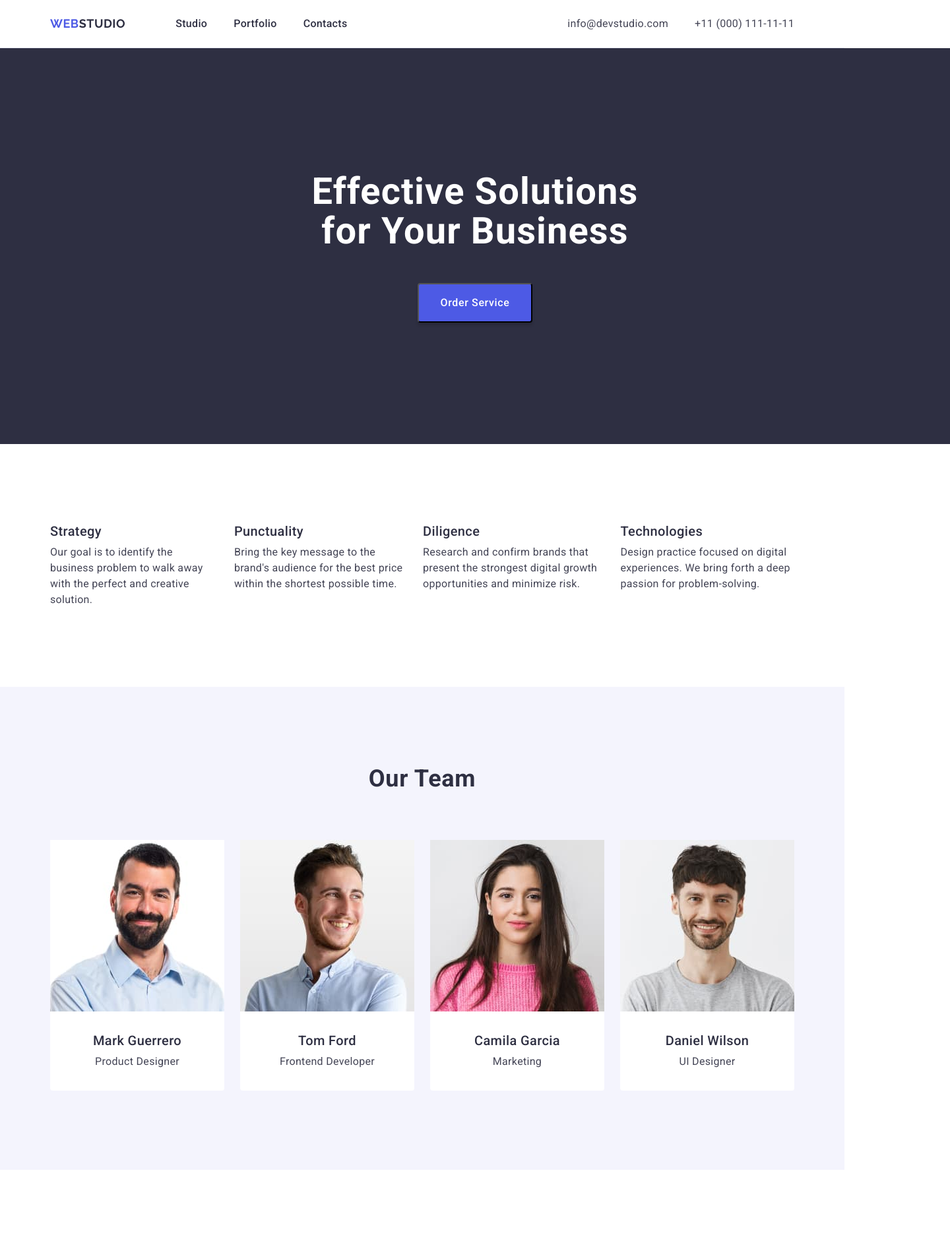
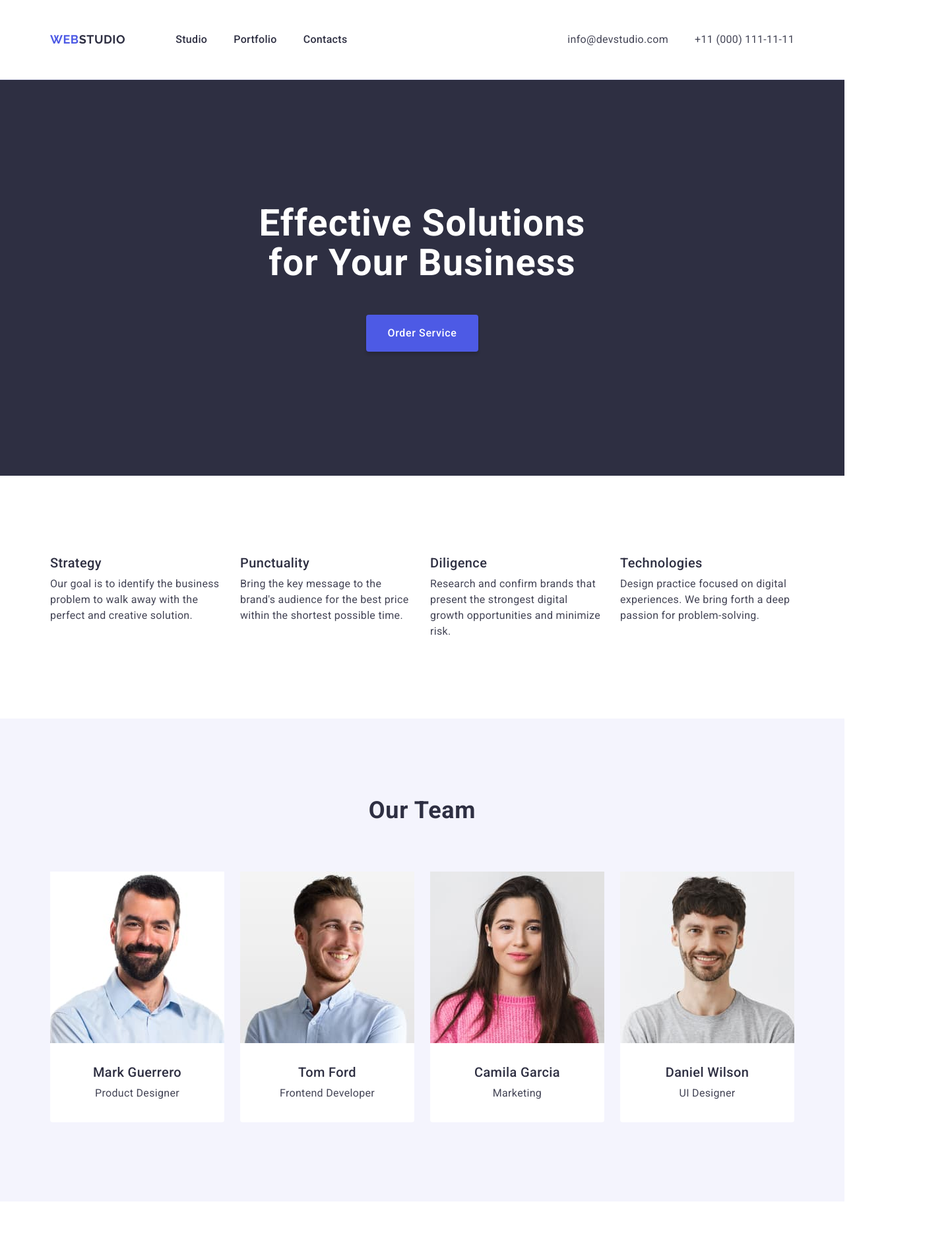
Before and after one commit to Nadiia1701/goit-markup-hw-03, a plain HTML site: page index.html in a window 1280 px wide. Shown: the top 1890 px of the page at 66% size, 1440 px wide, since content can reach past the window. Drawn offline with nearby package versions, Linux system fonts and the light colour scheme.

Commit message:
Summary2

```diff
--- a/css/style.css
+++ b/css/style.css
@@ -74,13 +74,13 @@ body {
 
 .menu {
     display: flex;
-    column-gap: 40px;
+    gap: 40px;
 }
 
 .contact {
     display: flex;
     align-items: center;
-    column-gap: 40px;
+    gap: 40px;
     font-style: normal
 }
 
@@ -97,6 +97,11 @@ body {
 
 .logo-span-one {
     color: #2E2F42;
+}
+
+.menu-item {
+    padding-top: 24px;
+    padding-bottom: 24px;
 }
 
 .menu-link {
@@ -129,16 +134,17 @@ body {
 
 .hero {
     background-color: #2E2F42;
-    width: 1440px;
     height: 600px;
+    padding-top: 188px;
+    padding-bottom: 188px;
 }
 
 .main-title {
-    width: 496px;
+    max-width: 496px;
+    margin-top: 0;
     margin-right: auto;
     margin-bottom: 48px;
     margin-left: auto;
-    padding-top: 188px;
     text-align: center;
     font-size: 56px;
     line-height: 1.07;
@@ -150,10 +156,13 @@ body {
     display: block;
     margin-right: auto;
     margin-left: auto;
+    min-width: 169px;
+    height: 56px;
+    border: none;
+    border-radius: 4px;
+    box-shadow: 0px 4px 4px 0px rgba(0, 0, 0, 0.15);
     padding: 16px 32px;
     gap: 10px;
-    border-radius: 4px;
-    box-shadow: 0px 4px 4px 0px rgba(0, 0, 0, 0.15);
     font-family: inherit;
     font-size: 16px;
     font-style: normal;
@@ -171,11 +180,11 @@ body {
 
 .benefits-list, .team-list {
     display: flex;
-    column-gap: 24px;
+    gap: 24px;
 }
 
 .benefits-list-item, .team-list-item {
-    width: ((100% - 3 * 24px) / 4);
+    width: calc((100% - 3 * 24px) / 4);
 }
 
 .benefits-list-title {
@@ -217,6 +226,7 @@ body {
 }
 
 .team-list-title, .portfolio-list-title {
+    margin-bottom: 8px;
     text-align: center;
     font-size: 20px;
     font-weight: 500;
@@ -225,11 +235,9 @@ body {
     color:#2E2F42;
 }
 
-.team-list-title {
-    margin-top: 32px;
-    margin-right: auto;
-    margin-bottom: 8px;
-    margin-left: auto;
+.team-container {
+    padding-top: 32px;
+    padding-bottom: 32px;
 }
 
 .team-list-text, .portfolio-list-text {
@@ -257,20 +265,19 @@ body {
 }
 
 .portfolio-list-item {
-    width: ((100% - 2 * 24px) / 3);
+    width: calc((100% - 2 * 24px) / 3);
 }
 
-.portfolio-list-title {
-    margin-top: 32px;
-    margin-bottom: 8px;
-}
-
-.portfolio-list-text {
-    margin-bottom: 32px;
+.portfolio-container {
+    padding: 32px 16px;
+    border: 1px solid #e7e9fc;
+    border-top: none;
 }
 
 .footer {
     background-color: #2E2F42;
+    padding-top: 100px;
+    padding-bottom: 100px;
 }
 
 .logo-span-two {
@@ -278,7 +285,8 @@ body {
 }
 
 .logo-footer {
-    margin-bottom: 17px;
+    display: inline-block;
+    margin-bottom: 16px;
 }
 
 .footer-text {
--- a/index.html
+++ b/index.html
@@ -54,7 +54,7 @@
       </div>
     </header>
     <main>
-      <section class="hero">
+      <section class="hero section">
         <div class="container">
           <h1 class="main-title">Effective Solutions for Your Business</h1>
           <button type="button" class="button">Order Service</button>
@@ -106,8 +106,10 @@
                 width="264"
                 height="260"
               />
+              <div class="team-container">
                 <h3 class="team-list-title">Mark Guerrero</h3>
                 <p class="team-list-text">Product Designer</p>
+              </div>
             </li>
             <li class="team-list-item">
               <img
@@ -116,8 +118,10 @@
                 width="264"
                 height="260"
               />
+              <div class="team-container">
                 <h3 class="team-list-title">Tom Ford</h3>
                 <p class="team-list-text">Frontend Developer</p>
+              </div>
             </li>
             <li class="team-list-item">
               <img
@@ -126,8 +130,10 @@
                 width="264"
                 height="260"
               />
+              <div class="team-container">
                 <h3 class="team-list-title">Camila Garcia</h3>
                 <p class="team-list-text">Marketing</p>
+              </div>
             </li>
             <li class="team-list-item">
               <img
@@ -136,8 +142,10 @@
                 width="264"
                 height="260"
               />
+              <div class="team-container">
                 <h3 class="team-list-title">Daniel Wilson</h3>
                 <p class="team-list-text">UI Designer</p>
+              </div>
             </li>
           </ul>
         </div>
@@ -153,8 +161,10 @@
                 width="360"
                 height="300"
               />
+              <div class="portfolio-container">
                 <h3 class="portfolio-list-title">Banking App</h3>
                 <p class="portfolio-list-text">App</p>
+              </div>
             </li>
             <li class="portfolio-list-item">
               <img
@@ -163,8 +173,10 @@
                 width="360"
                 height="300"
               />
+              <div class="portfolio-container">
                 <h3 class="portfolio-list-title">Cashless Payment</h3>
                 <p class="portfolio-list-text">Marketing</p>
+              </div>
             </li>
             <li class="portfolio-list-item">
               <img
@@ -173,8 +185,10 @@
                 width="360"
                 height="300"
               />
+              <div class="portfolio-container">
                 <h3 class="portfolio-list-title">Meditation App</h3>
                 <p class="portfolio-list-text">App</p>
+              </div>
             </li>
             <li class="portfolio-list-item">
               <img
@@ -183,8 +197,10 @@
                 width="360"
                 height="300"
               />
+              <div class="portfolio-container">
                 <h3 class="portfolio-list-title">Taxi Service</h3>
                 <p class="portfolio-list-text">Marketing</p>
+              </div>
             </li>
             <li class="portfolio-list-item">
               <img
@@ -193,8 +209,10 @@
                 width="360"
                 height="300"
               />
+              <div class="portfolio-container">
                 <h3 class="portfolio-list-title">Screen Illustrations</h3>
                 <p class="portfolio-list-text">Design</p>
+              </div>
             </li>
             <li class="portfolio-list-item">
               <img
@@ -203,8 +221,10 @@
                 width="360"
                 height="300"
               />
+              <div class="portfolio-container">
                 <h3 class="portfolio-list-title">Online Courses</h3>
                 <p class="portfolio-list-text">Marketing</p>
+              </div>
             </li>
           </ul>
         </div>
```
Lines whose indentation alone changed are shown as unchanged.
